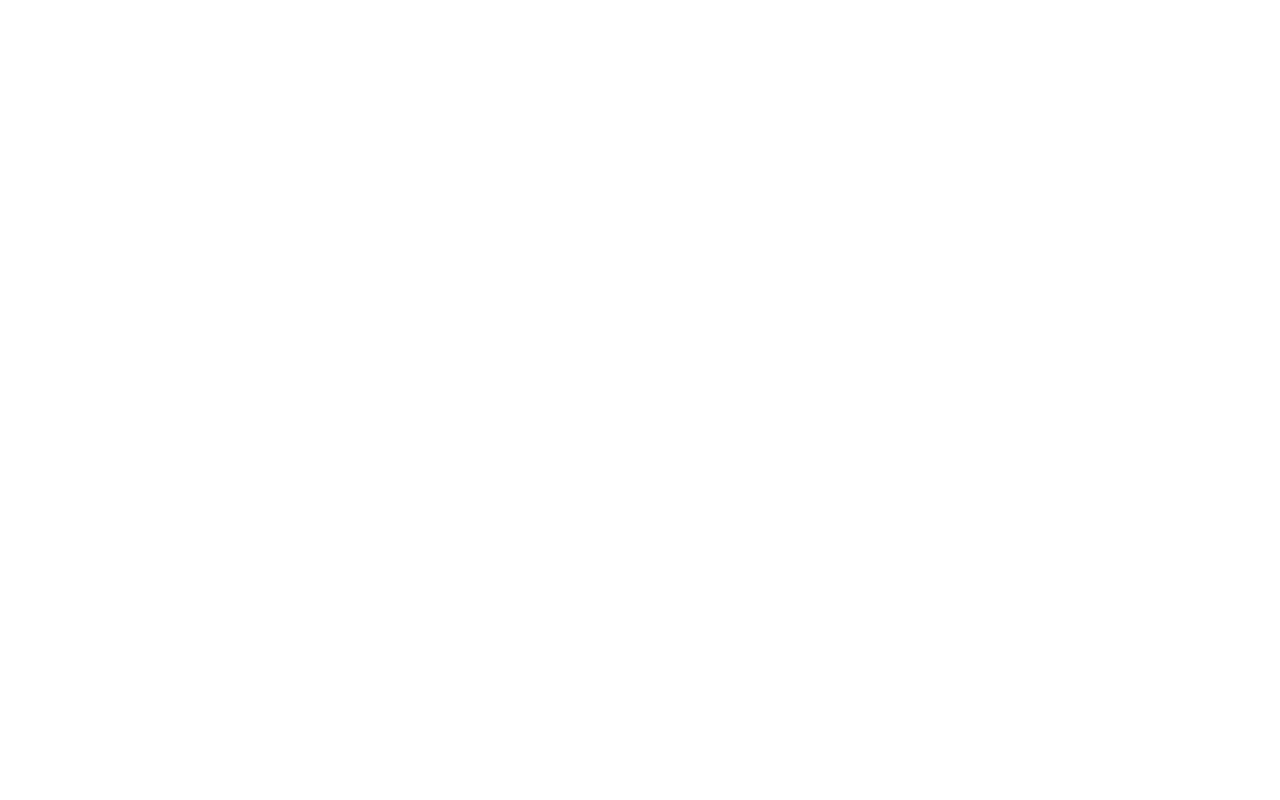
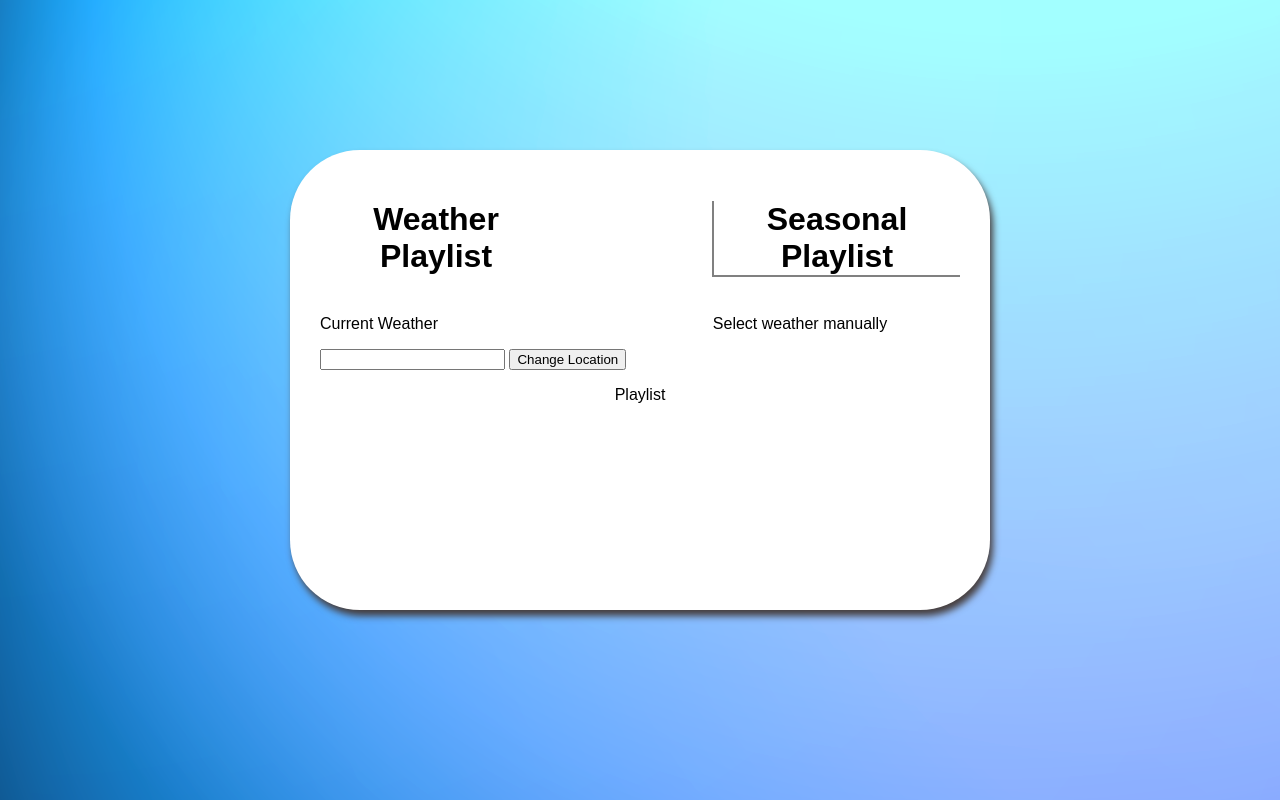
Before and after one commit to Timrin/Group-14-Web-Project, a plain HTML site: page frontend/weather.html in a window 1280 px wide. Drawn offline with Linux system fonts and the light colour scheme.

Commit message:
Andra sidan
Fortsatt kommit en bit på andra sidan. Första sidan är klar

```diff
--- a/frontend/style.css
+++ b/frontend/style.css
@@ -10,10 +10,12 @@ body{
     display: flex;
     width: 50%;
     padding-top: 200px;
+    color: black;
 }
 
 h1{
     padding: 0px;
+    margin: 0px;
 }
 
 article{
@@ -23,13 +25,19 @@ article{
     border-radius: 50px;
     margin: auto;
     width: 300px;
-    height: 200px;
+    height: 250px;
     box-shadow: 3px 6px 7px #463e3e;
 }
 
-img{
+.sol{
     max-width: 35%;
     height:auto;
+}
+
+.calender {
+    max-width: 20%;
+    height: auto;
+    padding: 22px;
 }
 
 button{
@@ -42,3 +50,12 @@ button{
     color: white;
     font-weight: bold;
 }
+
+.undertext {
+    min-height: 35px;
+    margin-bottom: 4px;
+}
+
+.undertext1 {
+    max-width: 70%;
+}
--- /dev/null
+++ b/frontend/styleweather.css
@@ -0,0 +1,52 @@
+body{
+    background-image:url("bakgrund2.png");
+    margin: auto;
+    text-align: center;
+    font-family: Arial, sans-serif;
+}
+
+.box{
+    margin: auto;
+    text-align: center;
+    width: 50%;
+    height: 400px;
+    margin-top: 150px;
+    padding: 30px;
+    background-color: white;
+    border-radius: 70px;
+    color: black;
+    box-shadow: 3px 6px 7px #463e3e;
+}
+
+.articleseasonal{
+    display: none;
+    height: 0px;
+    width: 0px;
+}
+
+.Header{
+    display: flex;
+    width: 100%;
+}
+
+#h1weather{
+    margin-right: 25%;
+}
+
+#h1season {
+    border-bottom: 2px solid grey;
+    border-left: 2px solid grey;
+}
+
+.status{
+    display: flex;
+}
+
+.status div{
+    width: 50%;
+}
+
+.statusleft{
+    text-align: left;
+
+}
--- a/frontend/weather.html
+++ b/frontend/weather.html
@@ -0,0 +1,42 @@
+<!DOCTYPE html>
+<html lang="en">
+<head>
+    <meta charset="UTF-8">
+    <meta name="viewport" content="width=device-width, initial-scale=1.0">
+    <title>Document</title>
+    <link rel="stylesheet" href="styleweather.css">
+</head>
+<body>
+    <div class="box">
+        <div class="Header">
+            <h1 id="h1weather">Weather Playlist</h1>
+            <h1 id="h1season">Seasonal Playlist</h1>
+        </div>
+        <div class="Weather">
+                <article class="articleweather">
+                    <div class="status">
+                        <div class="statusleft">
+                            <p>Current Weather</p>
+                            <form action="" >
+                                <input type="text">
+                                <input type="submit" value="Change Location">
+                            </form>
+
+                        </div>
+                        <div >
+                            <p>Select weather manually</p>
+                        </div>
+                    </div>
+                    <div>
+                        <p>Playlist</p>
+                    </div>
+                </article>
+        </div>
+        <div class="Season">
+                <article class="articleseasonal">
+                    <p>Current Season</p>
+                </article>
+        </div>
+    </div>
+</body>
+</html>
```
Also changed, not shown: frontend/start.html (+4 -4 lines), frontend/calendar.png (added), 2 other files.
